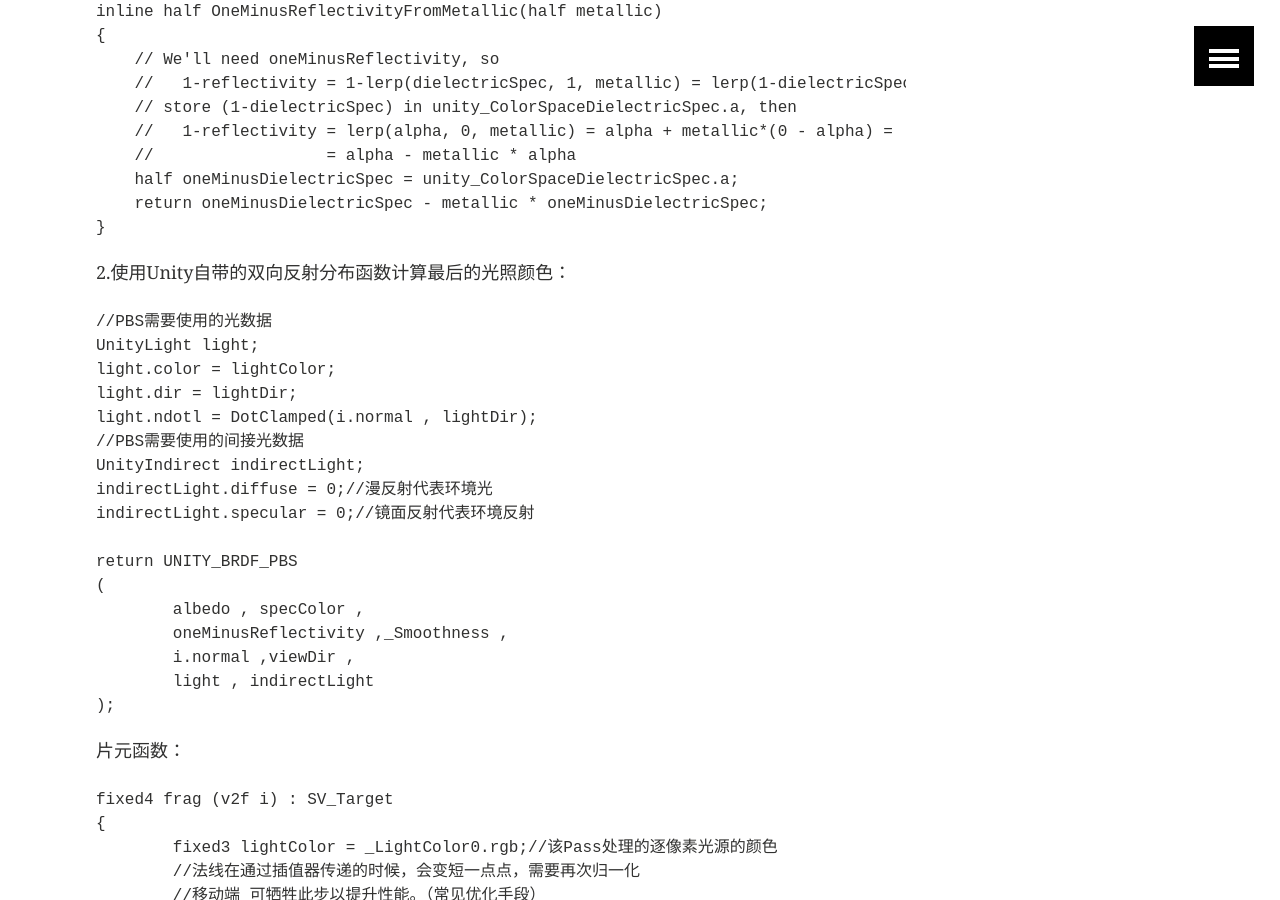
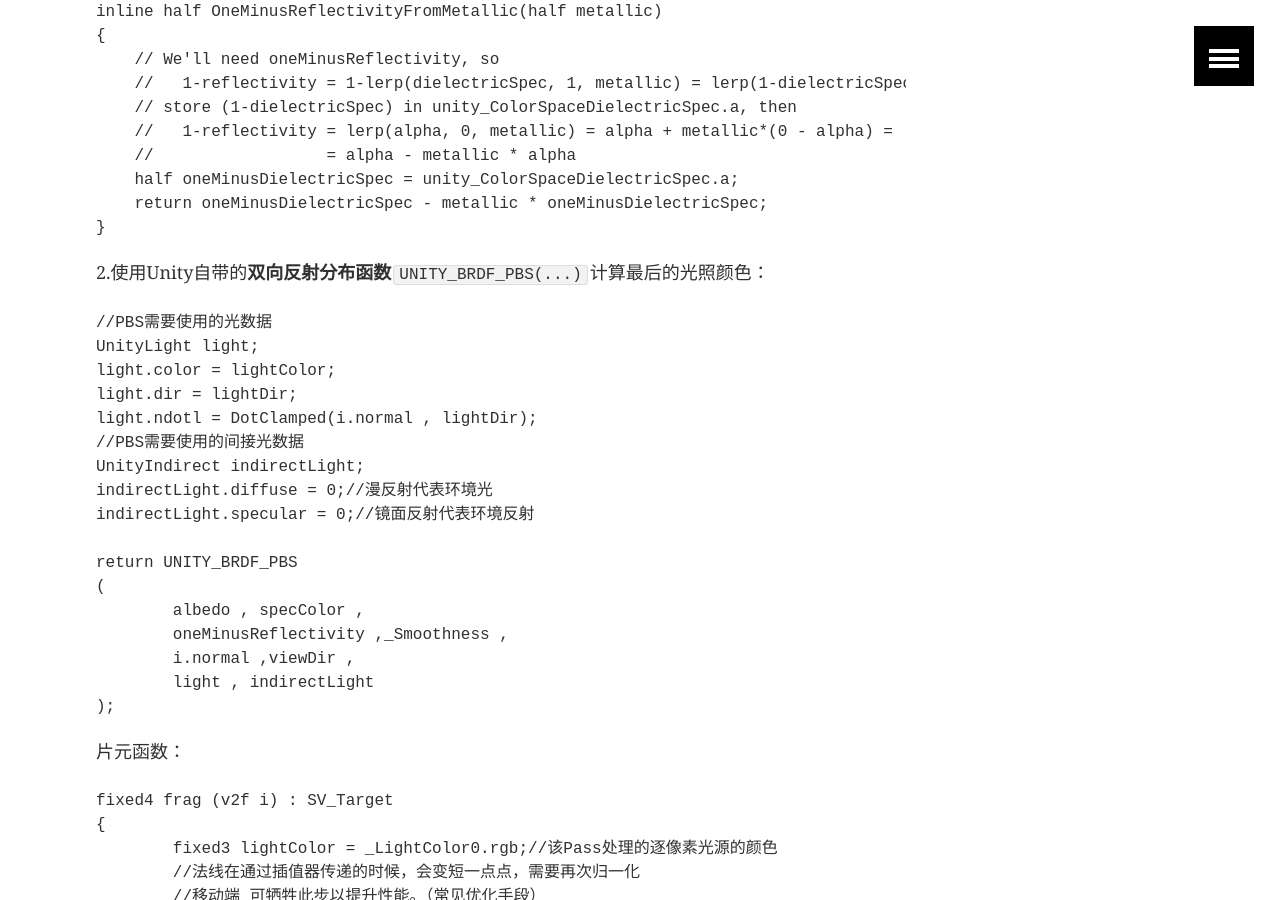
Before and after one commit to HuskyTGame/HuskyTGame.github.io, a Jekyll site: the page built from _posts/shader/2019-09-15-初级--单一光源光照.md, in a window 1280 px wide and 900 px high, scrolled down 12788 px. Built offline with Jekyll 4.4.1, drawn with Linux system fonts in a browser that asks for light colours; some of the changed lines change nothing that is shown.

Commit message:
Update 2019-09-15-初级--单一光源光照.md

`````diff
--- a/_posts/shader/2019-09-15-初级--单一光源光照.md
+++ b/_posts/shader/2019-09-15-初级--单一光源光照.md
@@ -12,9 +12,9 @@
 
 ## 写在前面
 
-本文将简述Blinn-Phong光照模型以及PBS光照模型在UnityShader中的使用。本文只涉及单一光源的光照处理，多光源光照处理请见下一篇-[初级--多光源光照]()。全篇基于Unity2018.3.2。
+本文将简述Blinn-Phong光照模型以及PBS光照模型在UnityShader中的使用。本文只涉及单一光源的光照处理，多光源光照处理请见下一篇-[初级--多光源光照](https://huskytgame.github.io//shader/%E5%88%9D%E7%BA%A7-%E5%A4%9A%E5%85%89%E6%BA%90%E5%85%89%E7%85%A7/)。全篇基于Unity2018.3.2。
 
-在PC前的各位读者，建议下载MD文件阅读，观感更好。若有图片无法显示，请开启网络。**欢迎转载，只需注明转载来源地址即可。**[MD文件及工程Package下载地址](https://pan.baidu.com/s/1vPHxxhVKsEFcw1CTpVKdVw)（提取码：bypu）
+在PC前的各位读者，建议下载MD文件阅读，观感更好。若有图片无法显示，请开启网络。**欢迎转载，只需注明转载来源地址即可。**[MD文件及工程Package下载地址](https://pan.baidu.com/s/1ApzTBeqRL6Ib8_yTQOTa5w)（提取码：4c1s）
 
 ## Unity中的Workflow
 
@@ -461,7 +461,7 @@
 }
 ````
 
-2.使用Unity自带的双向反射分布函数计算最后的光照颜色：
+2.使用Unity自带的**双向反射分布函数**``UNITY_BRDF_PBS(...)``计算最后的光照颜色：
 
 ````CG/HLSL
 //PBS需要使用的光数据
`````
